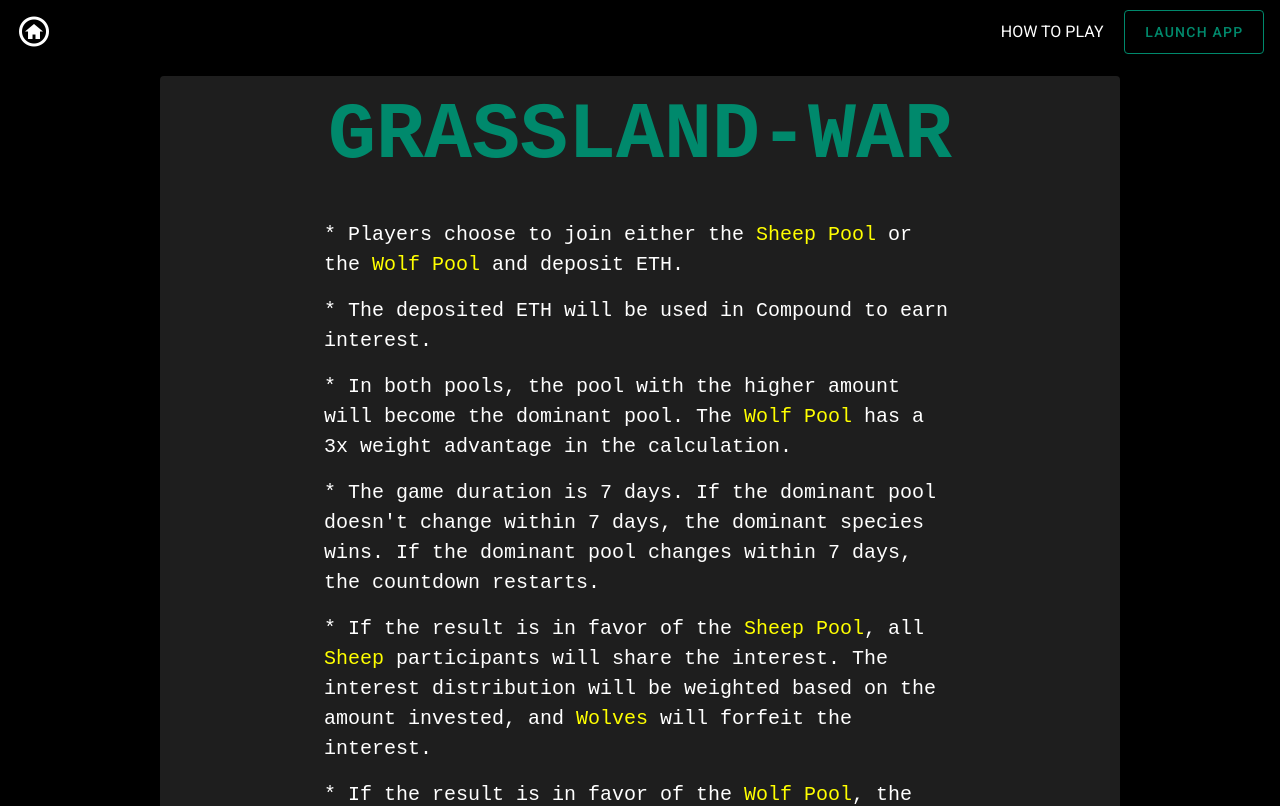
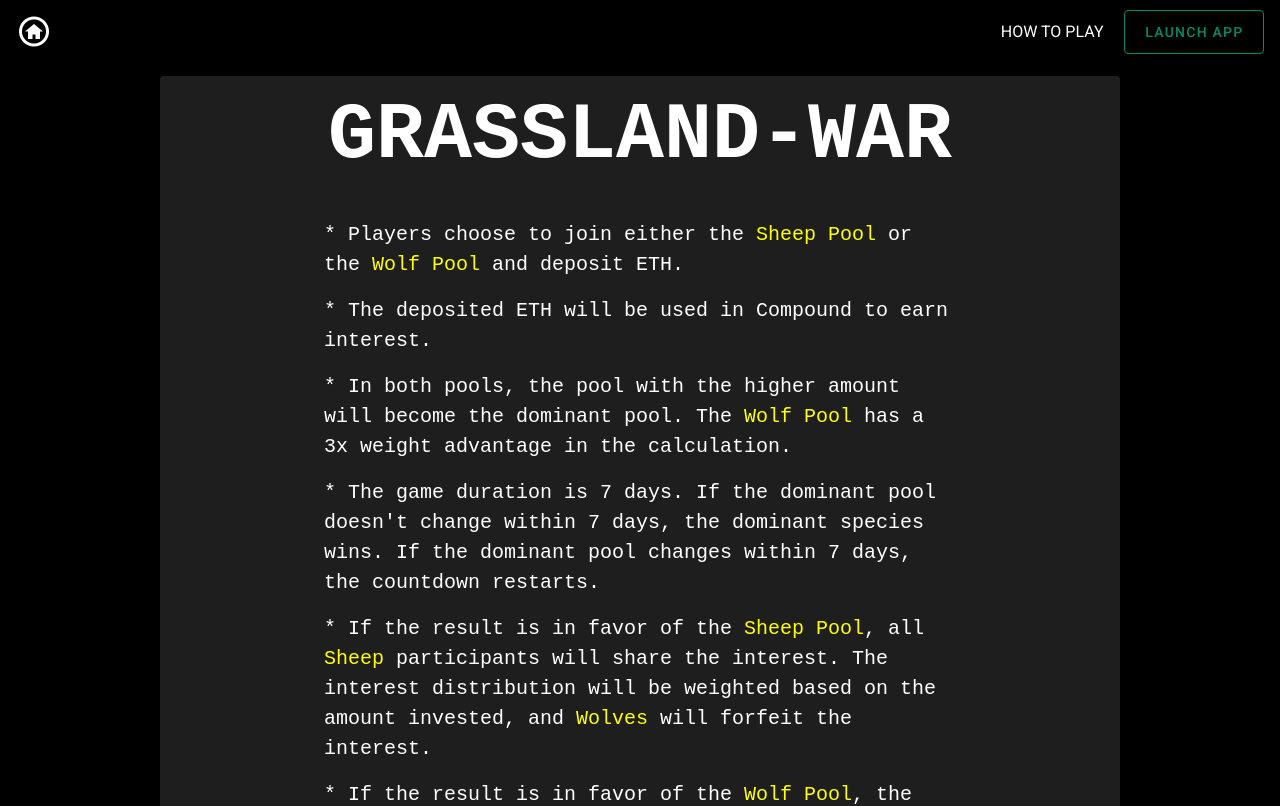
Before and after one commit to scwang1994/Grassland-War, a Vue app in the folder ui/: page /#/how-to-play in a window 1280 px wide. Shown: the top 806 px of the page. Built offline with nearby package versions, Linux system fonts and the light colour scheme.

Commit message:
feat: updated ui(main page ui rwd)

```diff
--- a/ui/src/views/DescriptionPage.vue
+++ b/ui/src/views/DescriptionPage.vue
@@ -1,15 +1,15 @@
 <template>
   <div id="centering">
-    <v-card class="card" width="75vw" dark>
+    <v-card :class="textClass" width="75vw" dark>
       <v-row align="center" justify="center" style="text-align: center">
         <v-col cols="12">
-          <span style="font-size: 80px; font-weight: bold">
+          <span :class="titleClass" style="font-weight: bold">
             GRASSLAND-WAR
           </span>
         </v-col>
 
         <v-col cols="2"></v-col>
-        <v-col cols="8" style="color: white; text-align: start">
+        <v-col cols="8" style="color: white; text-align: start" class="mb-5">
           <p>
             * Players choose to join either the
             <span class="noticeText">Sheep Pool</span>
@@ -77,6 +77,26 @@ export default {
     return {};
   },
   methods: {},
+  computed: {
+    titleClass() {
+      if (this.$vuetify.breakpoint.width < 600) {
+        return "smallTitle";
+      } else if (this.$vuetify.breakpoint.width < 960) {
+        return "mediumTitle";
+      } else {
+        return "largeTitle";
+      }
+    },
+    textClass() {
+      if (this.$vuetify.breakpoint.width < 600) {
+        return "smallText";
+      } else if (this.$vuetify.breakpoint.width < 960) {
+        return "mediumText";
+      } else {
+        return "largeText";
+      }
+    },
+  },
 };
 </script>
 
@@ -86,8 +106,27 @@ export default {
   justify-content: center;
 }
 
-.card {
-  color: #00896c;
+.smallTitle {
+  font-size: 24px;
+}
+
+.mediumTitle {
+  font-size: 48px;
+}
+
+.largeTitle {
+  font-size: 80px;
+}
+
+.smallText {
+  font-size: 12px;
+}
+
+.mediumText {
+  font-size: 16px;
+}
+
+.largeText {
   font-size: 20px;
 }
 
--- a/ui/src/views/HomeView.vue
+++ b/ui/src/views/HomeView.vue
@@ -1,17 +1,22 @@
 <template>
   <div id="centering">
-    <v-card class="card" width="80vw" dark>
-      <v-row align="center" justify="center" style="text-align: center">
+    <v-card :class="textClass" width="70vw" dark>
+      <v-row
+        align="center"
+        justify="center"
+        style="text-align: center"
+        class="background-image"
+      >
         <v-col cols="12">
-          <div style="background: #00896c">
+          <div>
+            <!-- <div style="background: #00896c"> -->
             <flip-countdown
-              style="font-weight: bold; color: white"
+              :class="[boldClass, colorClass]"
               :deadline="deadline"
             ></flip-countdown>
           </div>
-
-          <span style="font-size: 48px; font-weight: bold">
-            GRASSLAND-WAR
+          <span :class="[titleClass, boldClass, colorClass]">
+            GRASSLAND WAR
           </span>
         </v-col>
 
@@ -21,7 +26,7 @@
             <v-col cols="12" md="5">
               <v-card elevation="0" :class="wolfClass">
                 <br />
-                <p style="font-size: 30px; font-weight: bold">Wolf Pool</p>
+                <p :class="[subTitleClass, boldClass]">Wolf Pool</p>
 
                 <v-img
                   max-height="300px"
@@ -30,24 +35,41 @@
                   class="ml-auto mr-auto mt-auto mb-auto"
                 ></v-img>
                 <br />
-                <p>total balance {{ wolfPoolBalance }} Ether</p>
-                <br />
+
+                <p>Total Balance {{ wolfPoolBalance }} Ether</p>
+
+                <div class="mb-10">
+                  <v-btn
+                    :disabled="!connected"
+                    outlined
+                    small
+                    @click="getWolfBalance"
+                  >
+                    check
+                  </v-btn>
+                  {{
+                    userWolfBalance !== 0
+                      ? "Your Balance " + userWolfBalance + " Ether"
+                      : null
+                  }}
+                </div>
 
                 <v-row>
-                  <v-col cols="0" md="2"></v-col>
-                  <v-col cols="12" md="8">
-                    <v-row>
+                  <v-col cols="0" md="2" sm="0"></v-col>
+                  <v-col cols="12" md="8" sm="12">
                     <v-text-field
-                        class="mr-3"
+                      class="mb-3"
                       :disabled="!connected"
                       v-model="wolfInputAmount"
                       outlined
                       label="Ether"
                       type="number"
+                      hide-details
                     ></v-text-field>
 
                     <v-btn
-                        class="mr-2"
+                      class="mb-3"
+                      block
                       color="#00896c"
                       :disabled="!connected"
                       x-large
@@ -57,6 +79,7 @@
                     </v-btn>
 
                     <v-btn
+                      block
                       color="error"
                       :disabled="!connected"
                       x-large
@@ -64,32 +87,16 @@
                       @click="leaveWolfPool"
                       >Leave
                     </v-btn>
+                  </v-col>
+                  <v-col cols="0" md="2" sm="0"></v-col>
                 </v-row>
-                  </v-col>
-                  <v-col cols="2"></v-col>
-                </v-row>
-                <v-btn
-                  class="mr-3 mb-5"
-                  :disabled="!connected"
-                  fab
-                  outlined
-                  x-large
-                  @click="getWolfBalance"
-                >
-                  check
-                </v-btn>
-                {{
-                  userWolfBalance !== 0
-                    ? "Balance: " + userWolfBalance + " ETH"
-                    : null
-                }}
               </v-card>
             </v-col>
 
             <v-col cols="12" md="5">
               <v-card elevation="0" :class="sheepClass">
                 <br />
-                <p style="font-size: 30px; font-weight: bold">Sheep Pool</p>
+                <p :class="[subTitleClass, boldClass]">Sheep Pool</p>
                 <v-img
                   max-height="300px"
                   max-width="400px"
@@ -97,24 +104,39 @@
                   class="ml-auto mr-auto"
                 ></v-img>
                 <br />
-                <p>total balance {{ sheepPoolBalance }} Ether</p>
-                <br />
+                <p>Total Balance {{ sheepPoolBalance }} Ether</p>
+                <div class="mb-10">
+                  <v-btn
+                    :disabled="!connected"
+                    small
+                    outlined
+                    @click="getSheepBalance"
+                  >
+                    check
+                  </v-btn>
+                  {{
+                    userSheepBalance !== 0
+                      ? "Your Balance " + userSheepBalance + " Ether"
+                      : null
+                  }}
+                </div>
 
                 <v-row>
-                  <v-col cols="0" md="2"></v-col>
-                  <v-col cols="12" md="8">
-                    <v-row>
+                  <v-col cols="0" md="2" sm="0"></v-col>
+                  <v-col cols="12" md="8" sm="12">
                     <v-text-field
-                        class="mr-3"
+                      class="mb-3"
                       :disabled="!connected"
                       v-model="sheepInputAmount"
                       outlined
                       label="Ether"
                       type="number"
+                      hide-details
                     ></v-text-field>
 
                     <v-btn
-                        class="mr-2"
+                      class="mb-3"
+                      block
                       color="#00896c"
                       :disabled="!connected"
                       x-large
@@ -124,6 +146,7 @@
                     </v-btn>
 
                     <v-btn
+                      block
                       color="error"
                       :disabled="!connected"
                       x-large
@@ -131,47 +154,39 @@
                       @click="leaveSheepPool"
                       >Leave
                     </v-btn>
-                    </v-row>
                   </v-col>
                   <v-col cols="0" md="2"></v-col>
                 </v-row>
-                <v-btn
-                  class="mr-3 mb-5"
-                  :disabled="!connected"
-                  fab
-                  x-large
-                  outlined
-                  @click="getSheepBalance"
-                >
-                  check
-                </v-btn>
-                {{
-                  userSheepBalance !== 0
-                    ? "Balance: " + userSheepBalance + " ETH"
-                    : null
-                }}
               </v-card>
             </v-col>
             <v-col cols="0" md="1"></v-col>
           </v-row>
 
           <v-row>
-            <v-col cols="12" style="font-weight: bold">
-              Reward {{ userReward !== 0 ? userReward + " ETH" : null }}
+            <v-col cols="12" :class="[subTitleClass, boldClass, colorClass]">
+              Reward {{ userReward !== 0 ? userReward + " Ether" : null }}
             </v-col>
             <v-col cols="12">
               <v-row>
                 <v-layout justify-center>
                   <v-btn
-                    class="mr-3"
+                    class="mr-3 mb-5"
                     :disabled="!connected"
                     x-large
+                    depressed
+                    :color="colorClass"
                     @click="getReward"
                   >
                     check
                   </v-btn>
 
-                  <v-btn :disabled="!connected" x-large @click="claimReward">
+                  <v-btn
+                    depressed
+                    :disabled="!connected"
+                    x-large
+                    :color="colorClass"
+                    @click="claimReward"
+                  >
                     claim
                   </v-btn>
                 </v-layout>
@@ -180,8 +195,6 @@
           </v-row>
         </v-col>
       </v-row>
-
-      <br />
     </v-card>
   </div>
 </template>
@@ -215,6 +228,10 @@ export default {
       wolfInputAmount: 0,
 
       toETH: 1000000000000000000,
+
+      // style
+      colorClass: "colorClass",
+      boldClass: "boldClass",
     };
   },
   methods: {
@@ -383,6 +400,35 @@ export default {
       );
     },
   },
+  computed: {
+    titleClass() {
+      if (this.$vuetify.breakpoint.width < 600) {
+        return "smallTitle";
+      } else if (this.$vuetify.breakpoint.width < 960) {
+        return "mediumTitle";
+      } else {
+        return "largeTitle";
+      }
+    },
+    subTitleClass() {
+      if (this.$vuetify.breakpoint.width < 600) {
+        return "smallSubTitle";
+      } else if (this.$vuetify.breakpoint.width < 960) {
+        return "mediumSubTitle";
+      } else {
+        return "largeSubTitle";
+      }
+    },
+    textClass() {
+      if (this.$vuetify.breakpoint.width < 600) {
+        return "smallText";
+      } else if (this.$vuetify.breakpoint.width < 960) {
+        return "mediumText";
+      } else {
+        return "largeText";
+      }
+    },
+  },
   async created() {
     // Connect to the Ethereum network
     if (window.ethereum) {
@@ -417,9 +463,10 @@ export default {
   justify-content: center;
 }
 
-.card {
-  color: #00896c;
-  font-size: 20px;
+.background-image {
+  background-image: url("../assets/banner.png");
+  background-size: cover;
+  background-position: center;
 }
 
 .default-group {
@@ -453,4 +500,48 @@ export default {
   border-radius: 8px;
   box-shadow: 0 2px 4px rgba(0, 0, 0, 0.1);
 }
+
+.smallTitle {
+  font-size: 24px;
+}
+
+.mediumTitle {
+  font-size: 48px;
+}
+
+.largeTitle {
+  font-size: 80px;
+}
+
+.smallSubTitle {
+  font-size: 18px;
+}
+
+.mediumSubTitle {
+  font-size: 28px;
+}
+
+.largeSubTitle {
+  font-size: 40px;
+}
+
+.smallText {
+  font-size: 12px;
+}
+
+.mediumText {
+  font-size: 16px;
+}
+
+.largeText {
+  font-size: 20px;
+}
+
+.colorClass {
+  color: #00896c;
+}
+
+.boldClass {
+  font-weight: bold;
+}
 </style>
```
Also changed, not shown: 1 other file (tests, documents, lock files or other folders). Lines whose indentation alone changed are shown as unchanged.
